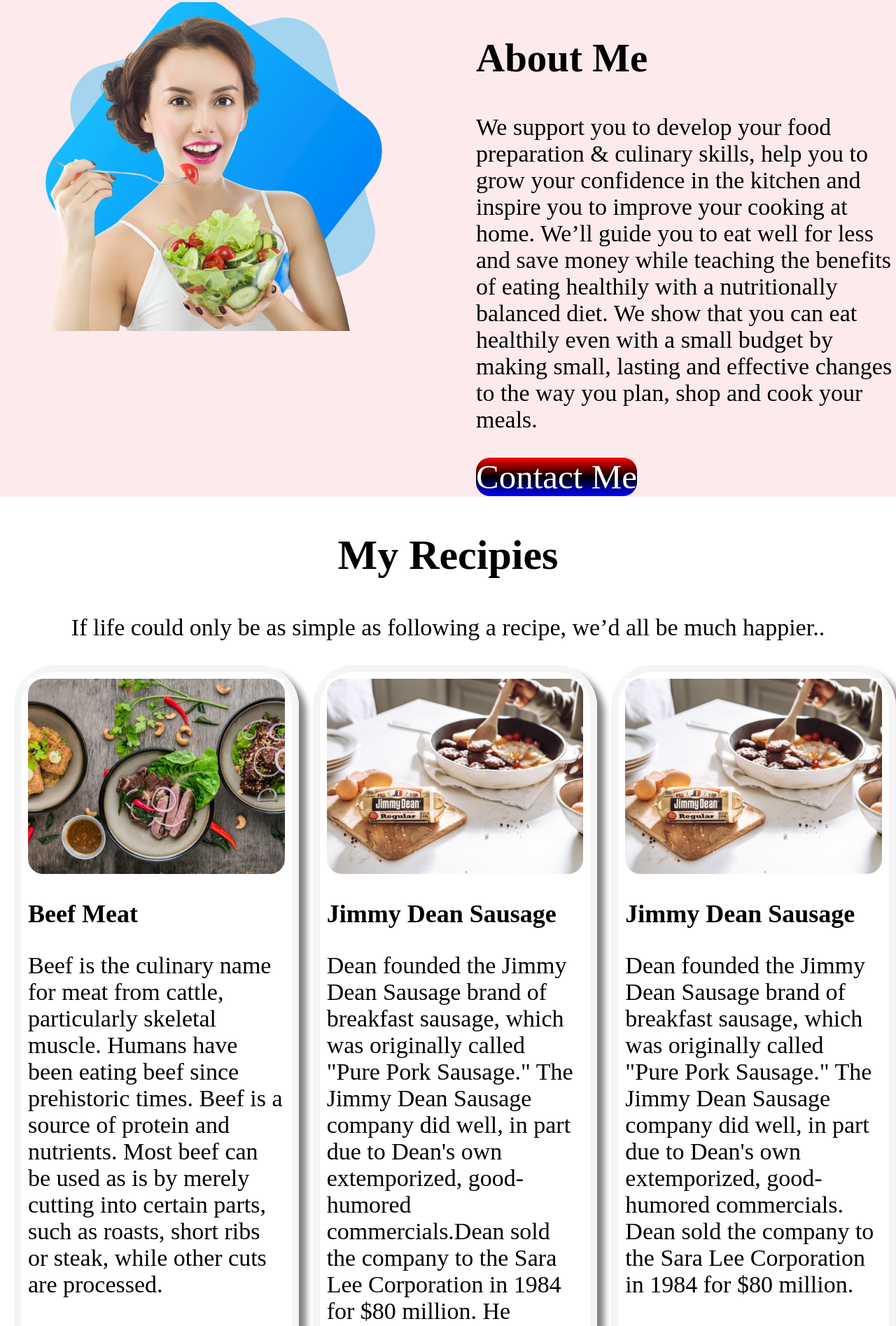
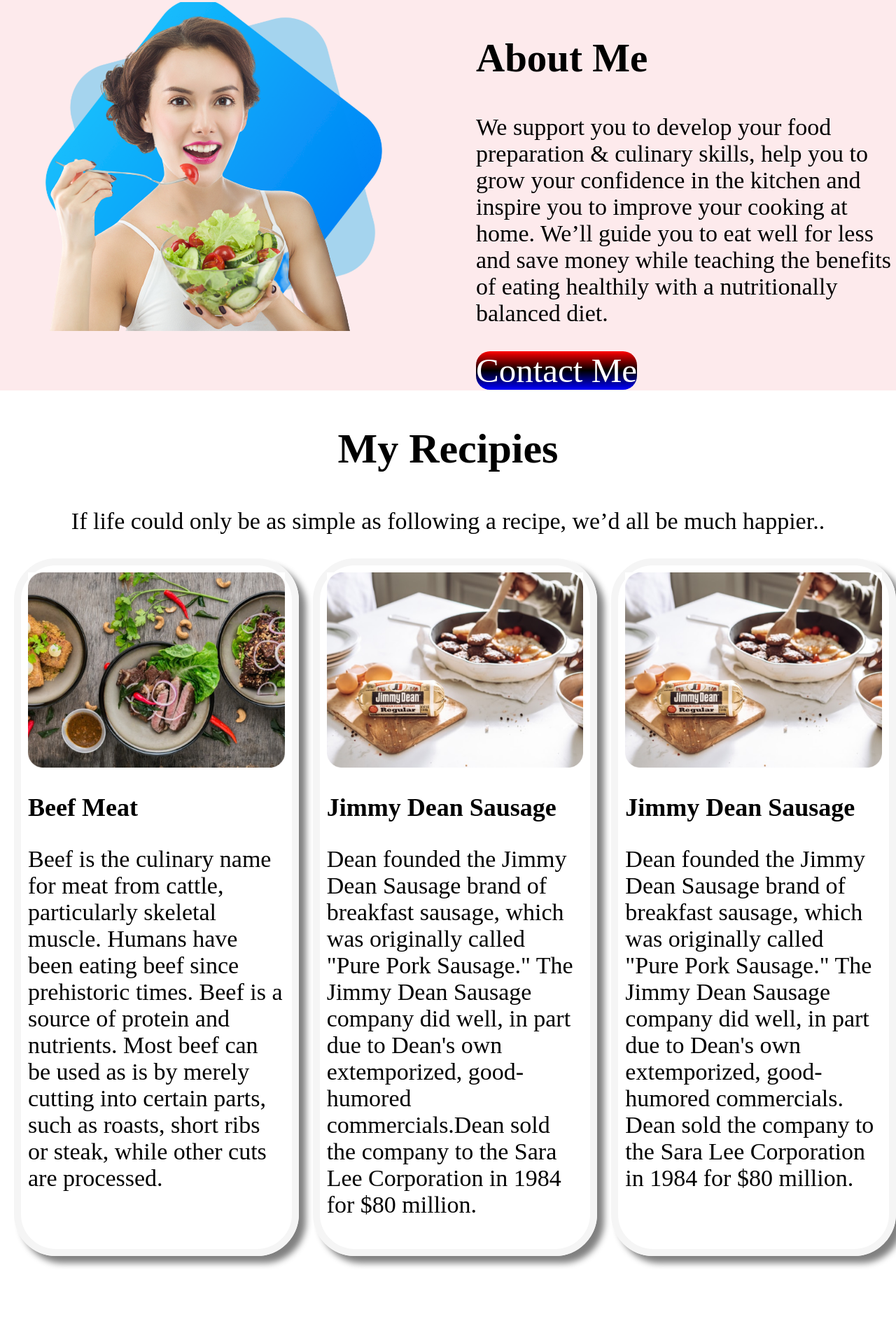
Before and after one commit to AhmdShuvo/assignment1, a plain HTML site: page index.html in a window 1280 px wide. Shown: the part 786-2681 px from the top of the page at 70% size. Drawn offline with Linux system fonts and the light colour scheme.

Commit message:
Update index.html

```diff
--- a/index.html
+++ b/index.html
@@ -36,7 +36,7 @@
 
         <div class="half">
             <h1><b>About Me </b></h1>
-            <p>We support you to develop your food preparation & culinary skills, help you to grow your confidence in the kitchen and inspire you to improve your cooking at home. We’ll guide you to eat well for less and save money while teaching the benefits of eating healthily with a nutritionally balanced diet. We show that you can eat healthily even with a small budget by making small, lasting and effective changes to the way you plan, shop and cook your meals.</p>
+            <p>We support you to develop your food preparation & culinary skills, help you to grow your confidence in the kitchen and inspire you to improve your cooking at home. We’ll guide you to eat well for less and save money while teaching the benefits of eating healthily with a nutritionally balanced diet.</p>
                 <a class="button" href  ="https://www.facebook.com/ahmed.shuvo.0" target="blank" > Contact Me</a>
 
 
@@ -71,7 +71,7 @@
 
                 <img src="images/Project Cover.jpg" alt="" width="100%">
                 <h1> Jimmy Dean Sausage  </h1>
-                <p>Dean founded the Jimmy Dean Sausage brand of breakfast sausage, which was originally called "Pure Pork Sausage." The Jimmy Dean Sausage company did well, in part due to Dean's own extemporized, good-humored commercials.Dean sold the company to the Sara Lee Corporation in 1984 for $80 million. He remained involved as the company spokesman after the takeover, though Sara Lee, under the leadership of John Bryan, immediately began phasing him out of management duties. By 2002, he was no longer acting as spokesman. In 2018, after Bryan's death, the company resumed an advertising campaign featuring Dean.</p>
+                <p>Dean founded the Jimmy Dean Sausage brand of breakfast sausage, which was originally called "Pure Pork Sausage." The Jimmy Dean Sausage company did well, in part due to Dean's own extemporized, good-humored commercials.Dean sold the company to the Sara Lee Corporation in 1984 for $80 million.</p>
 
             </div>
             <div class="onethird">
```
